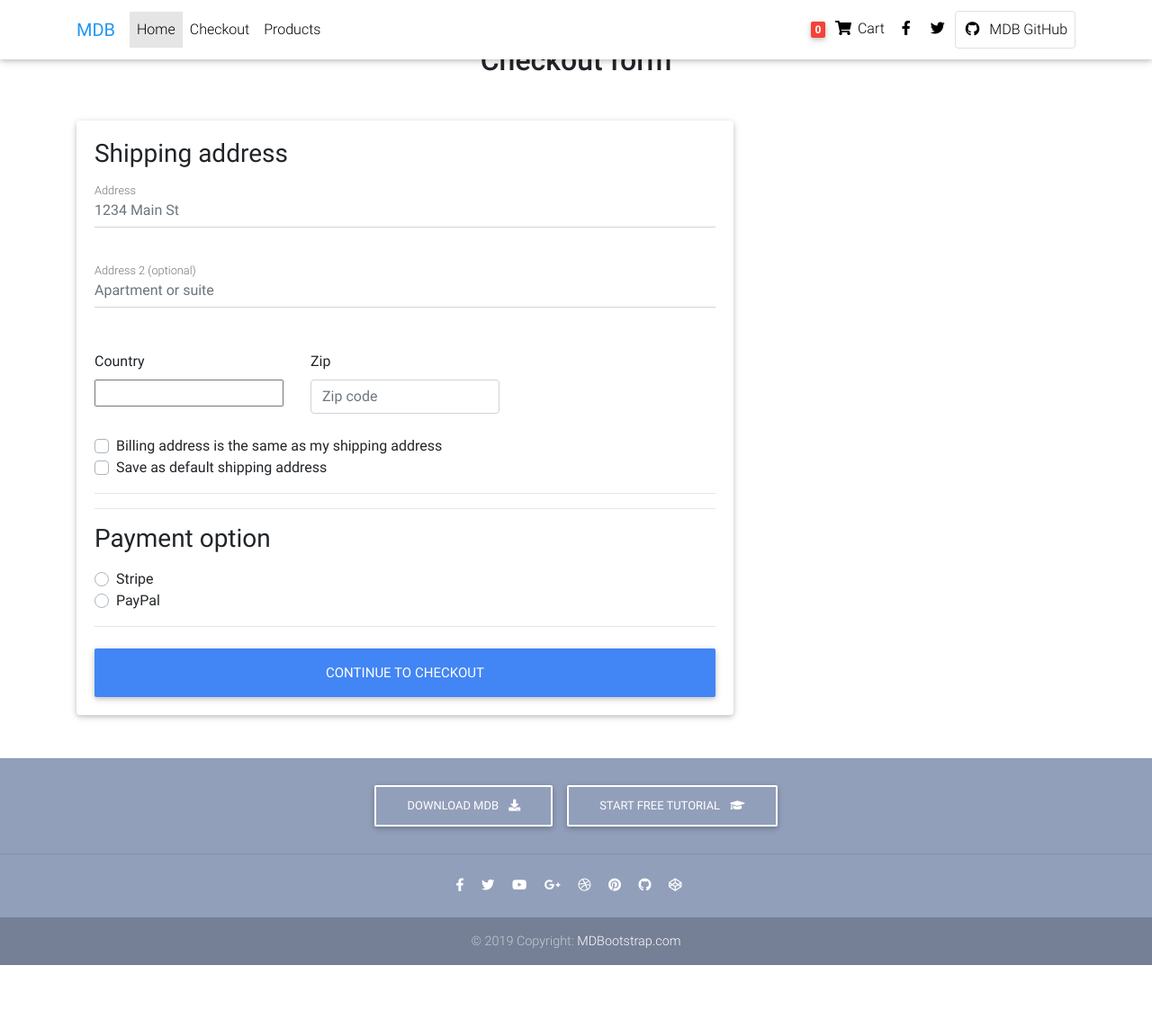
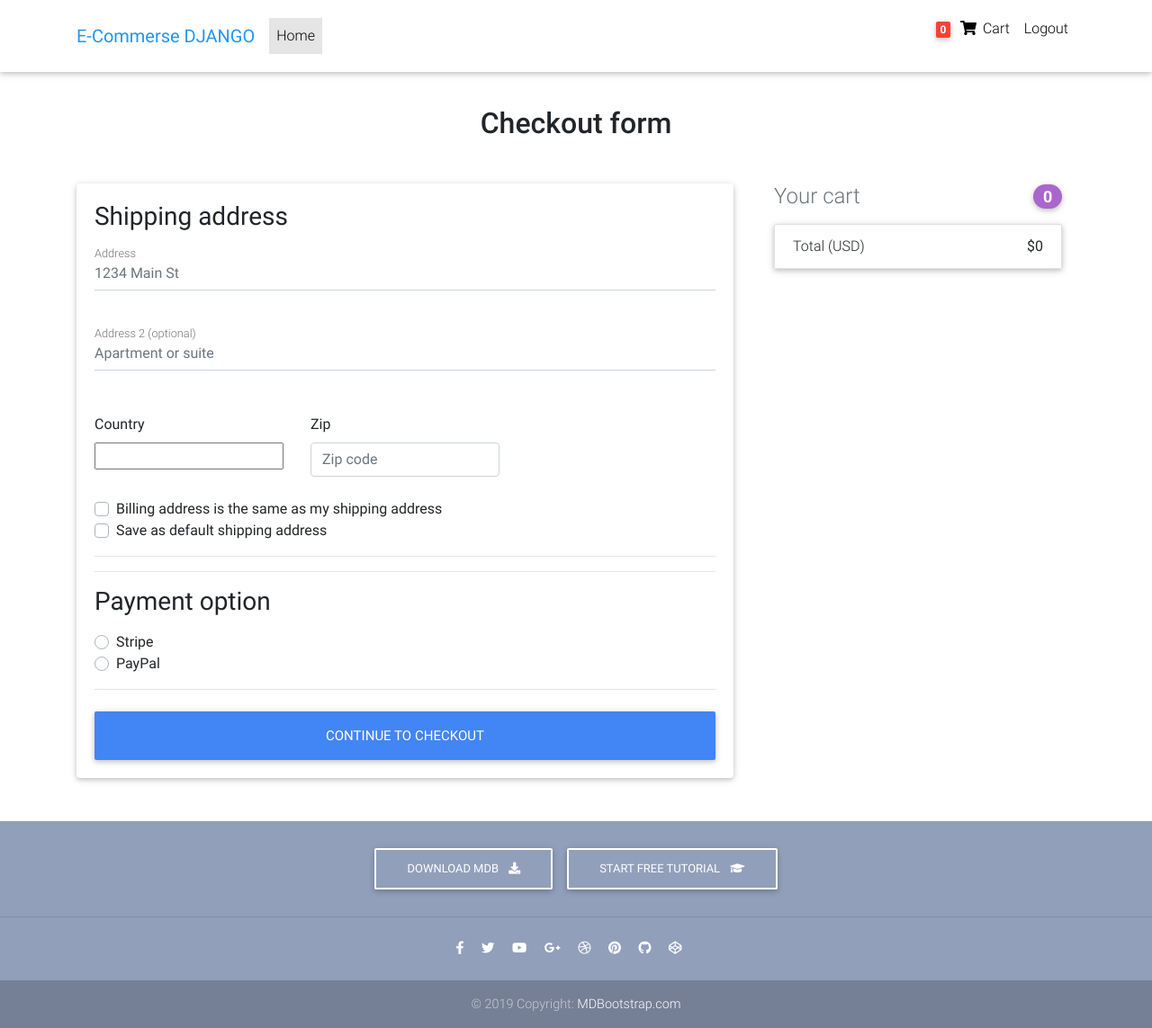
Before and after one commit to flogothetis/Django-E-Commerce-Stripe-Payments, a Django app: page /checkout/ in a window 1280 px wide. Shown: the whole page at 90% size. Before the commit the page ends 1073 px from the top, so only its background shows below. Run offline with Django 3.2, Linux system fonts and the light colour scheme; a user stored in the database is signed in; data comes from the database, SQL or seed files in the repository; both versions use the stored data as it was after the commit; data that the repository does not hold is empty; some libraries are stand-ins or nearby versions.

Commit message:
Complete Version

```diff
--- a/e_commerce/dj_e_commerce/admin.py
+++ b/e_commerce/dj_e_commerce/admin.py
@@ -12,3 +12,4 @@ admin.site.register (OrderItem)
 admin.site.register (Item)
 admin.site.register(BillingAddress)
 admin.site.register(Payment)
+admin.site.register(Coupon)
--- a/e_commerce/dj_e_commerce/views.py
+++ b/e_commerce/dj_e_commerce/views.py
@@ -1,5 +1,7 @@
 from django.conf import settings
 from django.contrib import messages
+from django.contrib.auth.decorators import login_required
+from django.contrib.auth.mixins import LoginRequiredMixin
 from django.core.exceptions import ObjectDoesNotExist
 from django.shortcuts import render, get_object_or_404, redirect
 from django.utils import timezone
@@ -17,12 +19,19 @@ import stripe
 
 
 class HomeView(ListView):
+    """
+    Home View
+    """
     model = Item
+    # 10 page pagination
     paginate_by = 10
     template_name = 'home-page.html'
 
 
-class OrderSummaryView(View):
+class OrderSummaryView(LoginRequiredMixin, View):
+    '''
+    Renders order-summary page
+    '''
     def get(self, *args, **kwargs):
         try:
             order = Order.objects.get(user=self.request.user, ordered=False)
@@ -32,15 +41,26 @@ class OrderSummaryView(View):
 
 
 class ItemDetailView(DetailView):
+    '''
+    Renders detail view for a single item
+    '''
     model = Item
     template_name = 'product-page.html'
 
-
+@login_required
 def add_to_cart(request, slug):
+    '''
+    Is triggered when 'Add to cart' button is pushed
+    :param request: POST request from form
+    :param slug: unique slug of item
+    :return: rendering of new page
+    '''
+    # Get the Item and the Order, which includes that Item
     item = get_object_or_404(Item, slug=slug)
     order_qs = Order.objects.filter(user=request.user, ordered=False)
     if order_qs.exists():
         order = order_qs[0]
+        # Find the OrderItem and update the quantity
         order_item = order.items.filter(item__slug=slug)
         if order_item.exists():
             quant = order_item[0].quantity
@@ -48,39 +68,53 @@ def add_to_cart(request, slug):
             messages.info(request, "This item was added to the cart")
 
         else:
+            #Create a new product Order Item and append it to the Order
             order_item = OrderItem.objects.create(item=item)
             order.items.add(order_item)
             messages.info(request, "This item was added to the cart")
 
     else:
+        #Create new order
         ordered_date = timezone.now()
         order_item = OrderItem.objects.create(item=item)
         order = Order.objects.create(user=request.user, ordered_date=ordered_date)
         order.items.add(order_item)
         messages.info(request, "This item was added to the cart")
-
     return redirect('dj_e_commerce:product', slug=slug)
 
-
+@login_required
 def remove_from_cart(request, slug):
+    '''
+    :param request: POST request
+    :param slug: Unique slug of the iten
+    :return: Rendered page
+    '''
+    #Get the Item and its Order
     item = get_object_or_404(Item, slug=slug)
     order_qs = Order.objects.filter(user=request.user, ordered=False)
     if order_qs.exists():
         order = order_qs[0]
         order_item = order.items.filter(item__slug=slug)
+        # Delete item from the cart
         if order_item.exists():
             order.items.remove(order_item[0])
             messages.info(request, "Item successfully removed from the cart")
         else:
             messages.info(request, "No such item in your cart")
-
     else:
         messages.info(request, "No such item in your cart")
 
     return redirect('dj_e_commerce:product', slug=slug)
 
-
+@login_required
 def decrease_quantity(request, slug):
+    '''
+    Decrease slug-item from the cart by one unit.
+    :param request: POST request
+    :param slug: Unique slug of the iten
+    :return: Rendered page
+    '''
+    #Get the Item and its Order
     item = get_object_or_404(Item, slug=slug)
     order_qs = Order.objects.filter(user=request.user, ordered=False)
     if order_qs.exists():
@@ -89,6 +123,7 @@ def decrease_quantity(request, slug):
         if order_item.exists():
             quant = order_item[0].quantity
             if (quant > 1):
+                #Decrease amount by one unit
                 order_item.update(quantity=quant - 1)
         else:
             messages.info(request, "No such item in your cart")
@@ -98,8 +133,16 @@ def decrease_quantity(request, slug):
 
     return redirect('dj_e_commerce:order-summary')
 
+@login_required
+def increase_quantity(request, slug):
+    '''
+    Increase slug-item from the cart by one unit.
+    :param request: POST request
+    :param slug: Unique slug of the iten
+    :return: Rendered page
+    '''
 
-def increase_quantity(request, slug):
+    #Get the Item and its Order
     item = get_object_or_404(Item, slug=slug)
     order_qs = Order.objects.filter(user=request.user, ordered=False)
     if order_qs.exists():
@@ -107,6 +150,7 @@ def increase_quantity(request, slug):
         order_item = order.items.filter(item__slug=slug)
         if order_item.exists():
             quant = order_item[0].quantity
+            # Increase quanity by one unit
             order_item.update(quantity=quant + 1)
         else:
             messages.info(request, "No such item in your cart")
@@ -120,7 +164,11 @@ def increase_quantity(request, slug):
 
 
 
-class PaymentView (View):
+
+class PaymentView (LoginRequiredMixin, View):
+    '''
+    Handle Stripe payment (Stripe API)
+    '''
     def get (self, *args, **kwargs):
         order = Order.objects.get(user=self.request.user, ordered=False)
         context = {
@@ -131,14 +179,13 @@ class PaymentView (View):
 
     def post(self,*args, **kwargs):
         # Create Stripe payment
-
         order = Order.objects.get(user=self.request.user, ordered=False)
         token = self.request.POST.get('stripeToken')
         chargeID = stripe_payment(settings.STRIPE_SECRET_KEY,token, order.get_total(),str(order.id))
         if (chargeID is not None):
             order.ordered = True
 
-            # create a payment
+            # Save the payment
             payment = Payment()
             payment.stripe_charge_id = chargeID
             payment.user = self.request.user
@@ -153,12 +200,20 @@ class PaymentView (View):
 
 
 
-class CheckOutView(View):
+class CheckOutView( LoginRequiredMixin, View):
+    '''
+    Checkout page
+    1. Save shipping address and related information
+    '''
     def get(self, *args, **kwargs):
+        form = CheckOutForm()
+        try:
+            order = Order.objects.get(user=self.request.user, ordered=False)
+            context = {'form': form, 'order':order}
+            return render(self.request, 'checkout-page.html', context)
+        except ObjectDoesNotExist:
+            return redirect('/')
 
-        form = CheckOutForm()
-        context = {'form': form}
-        return render(self.request, 'checkout-page.html', context)
 
     def post(self, *args, **kwargs):
         form = CheckOutForm(self.request.POST or None)
@@ -166,6 +221,7 @@ class CheckOutView(View):
             order = Order.objects.get(user= self.request.user, ordered = False)
 
             if form.is_valid():
+                # Get the shipping information and save them into the database.
                 street_address = form.cleaned_data.get('street_address')
                 apartment_address = form.cleaned_data.get('apartment_address')
                 country = form.cleaned_data.get('country')
@@ -181,7 +237,7 @@ class CheckOutView(View):
                     zip=zip,
                 )
                 billingAddress.save()
-                #connect address with order
+                # Connect address with order (Foreign Key)
                 order.billing_address = billingAddress
                 order.save()
                 return redirect('dj_e_commerce:payment', payment_option= payment_option)
@@ -193,9 +249,15 @@ class CheckOutView(View):
 
 
 def signup(request):
+    '''
+    Sign up page. We use the default django's User Creation Form.
+    :param request: POST request
+    :return: Sign up page
+    '''
     if request.method == 'POST':
         form = UserCreationForm(request.POST)
         if form.is_valid():
+            # Get username, passwords and save them into the database
             form.save()
             username = form.cleaned_data.get('username')
             raw_password = form.cleaned_data.get('password1')
@@ -203,5 +265,6 @@ def signup(request):
             login(request, user)
             return redirect('login')
     else:
+        # Create UserCreationForm
         form = UserCreationForm()
     return render(request, 'signup.html', {'form': form})
--- a/e_commerce/templates/base.html
+++ b/e_commerce/templates/base.html
@@ -56,8 +56,8 @@
     <div class="container">
 
       <!-- Brand -->
-      <a class="navbar-brand waves-effect" href="https://mdbootstrap.com/docs/jquery/" target="_blank">
-        <strong class="blue-text">MDB</strong>
+      <a class="navbar-brand waves-effect" href="/" >
+        <strong class="blue-text">E-Commerse DJANGO</strong>
       </a>
 
       <!-- Collapse -->
@@ -76,18 +76,13 @@
               <span class="sr-only">(current)</span>
             </a>
           </li>
-          <li class="nav-item">
-            <a class="nav-link waves-effect" href="{% url 'dj_e_commerce:checkout' %}" target="_blank">Checkout</a>
-          </li>
-          <li class="nav-item">
-            <a class="nav-link waves-effect" href=""
-              target="_blank">Products</a>
-          </li>
+
 
         </ul>
 
         <!-- Right -->
         <ul class="navbar-nav nav-flex-icons">
+          {% if user.is_authenticated %}
           <li class="nav-item">
             <a class="nav-link waves-effect" href="{% url 'dj_e_commerce:order-summary' %}">
               <span class="badge red z-depth-1 mr-1"> {{request.user| cart_item_count }}</span>
@@ -95,22 +90,22 @@
               <span class="clearfix d-none d-sm-inline-block"> Cart </span>
             </a>
           </li>
+
           <li class="nav-item">
-            <a href="https://www.facebook.com/mdbootstrap" class="nav-link waves-effect" target="_blank">
-              <i class="fab fa-facebook-f"></i>
+            <a href="{% url 'logout' %}" class="nav-link waves-effect" target="_blank">
+              <p>Logout</p>
             </a>
           </li>
+
+          {% else %}
+
           <li class="nav-item">
-            <a href="https://twitter.com/MDBootstrap" class="nav-link waves-effect" target="_blank">
-              <i class="fab fa-twitter"></i>
+            <a href="{% url 'login' %}" class="nav-link waves-effect" target="_blank">
+              <p>Login</p>
             </a>
           </li>
-          <li class="nav-item">
-            <a href="https://github.com/mdbootstrap/bootstrap-material-design" class="nav-link border border-light rounded waves-effect"
-              target="_blank">
-              <i class="fab fa-github mr-2"></i>MDB GitHub
-            </a>
-          </li>
+          {% endif %}
+
         </ul>
 
       </div>
@@ -118,7 +113,7 @@
     </div>
   </nav>
   <!-- Navbar -->
- <div class="mt-5">
+ <div style = "padding-top:70px">
 {% if messages %}
     {% for message in messages %}
    <div class="alert alert-{{message.tags}}" role="alert">
@@ -153,35 +148,35 @@
 
     <!-- Social icons -->
     <div class="pb-4">
-      <a href="https://www.facebook.com/mdbootstrap" target="_blank">
+      <a href="#" target="_blank">
         <i class="fab fa-facebook-f mr-3"></i>
       </a>
 
-      <a href="https://twitter.com/MDBootstrap" target="_blank">
+      <a href="#" target="_blank">
         <i class="fab fa-twitter mr-3"></i>
       </a>
 
-      <a href="https://www.youtube.com/watch?v=7MUISDJ5ZZ4" target="_blank">
+      <a href="#" target="_blank">
         <i class="fab fa-youtube mr-3"></i>
       </a>
 
-      <a href="https://plus.google.com/u/0/b/107863090883699620484" target="_blank">
+      <a href="#" target="_blank">
         <i class="fab fa-google-plus-g mr-3"></i>
       </a>
 
-      <a href="https://dribbble.com/mdbootstrap" target="_blank">
+      <a href="#" target="_blank">
         <i class="fab fa-dribbble mr-3"></i>
       </a>
 
-      <a href="https://pinterest.com/mdbootstrap" target="_blank">
+      <a href="#" target="_blank">
         <i class="fab fa-pinterest mr-3"></i>
       </a>
 
-      <a href="https://github.com/mdbootstrap/bootstrap-material-design" target="_blank">
+      <a href="#" target="_blank">
         <i class="fab fa-github mr-3"></i>
       </a>
 
-      <a href="http://codepen.io/mdbootstrap/" target="_blank">
+      <a href="#" target="_blank">
         <i class="fab fa-codepen mr-3"></i>
       </a>
     </div>
--- a/e_commerce/templates/checkout-page.html
+++ b/e_commerce/templates/checkout-page.html
@@ -94,10 +94,14 @@
           </div>
 
         </div>
-
+           <div class="col-md-4 mb-4">
+          {% include "order_snippet.html" %}
+        </div>
 
       </div>
 
     </div>
+
+
   </main>
 {% endblock %}
--- a/e_commerce/templates/item_list.html
+++ /dev/null
@@ -1,6 +0,0 @@
-{% extends 'base.html' %}
-
-
-{% block content %}
-<p> THis is my first page </p>
-{% endblock %}
--- a/e_commerce/templates/order-summary.html
+++ b/e_commerce/templates/order-summary.html
@@ -61,5 +61,6 @@
             </table>
 
     </div>
+
   </main>
 {% endblock %}
--- a/e_commerce/templates/order_snippet.html
+++ b/e_commerce/templates/order_snippet.html
@@ -10,7 +10,7 @@
         <h6 class="my-0">{{ order_item.quantity }} x {{ order_item.item.title}}</h6>
         <small class="text-muted">{{ order_item.item.description}}</small>
         </div>
-        <span class="text-muted">${{ order_item.get_final_price }}</span>
+        <span class="text-muted">${{ order_item.get_total_price }}</span>
     </li>
     {% endfor %}
     {% if order.coupon %}
--- a/e_commerce/templates/registration/login.html
+++ b/e_commerce/templates/registration/login.html
@@ -15,7 +15,10 @@
               {% csrf_token %}
               {{form.as_p}}
               <button class ="btn btn-primary" type="submit">Log In</button>
+              <span> or </span>
+              <a href="{% url 'dj_e_commerce:signup' %}"> Sign Up Now </a>
             </form>
+
         </div>
           </div>
     </div>
```
Also changed, not shown: e_commerce/dj_e_commerce/models.py (+8 -1 lines), e_commerce/templates/product-page.html (+9 -7 lines), e_commerce/20190916100719_apple_iphone_11_64gb.jpeg (deleted), e_commerce/3185400.jpg (deleted), e_commerce/db.sqlite3, e_commerce/media/-288Wx360H-461131432-white-MODEL.webp (added), e_commerce/media/20190916100719_apple_iphone_11_64gb.jpeg (deleted), e_commerce/media/3185400.jpg (deleted), e_commerce/media/37139_2DIADHAS-419_PROD_1_CHRHEA.jpg (added).
